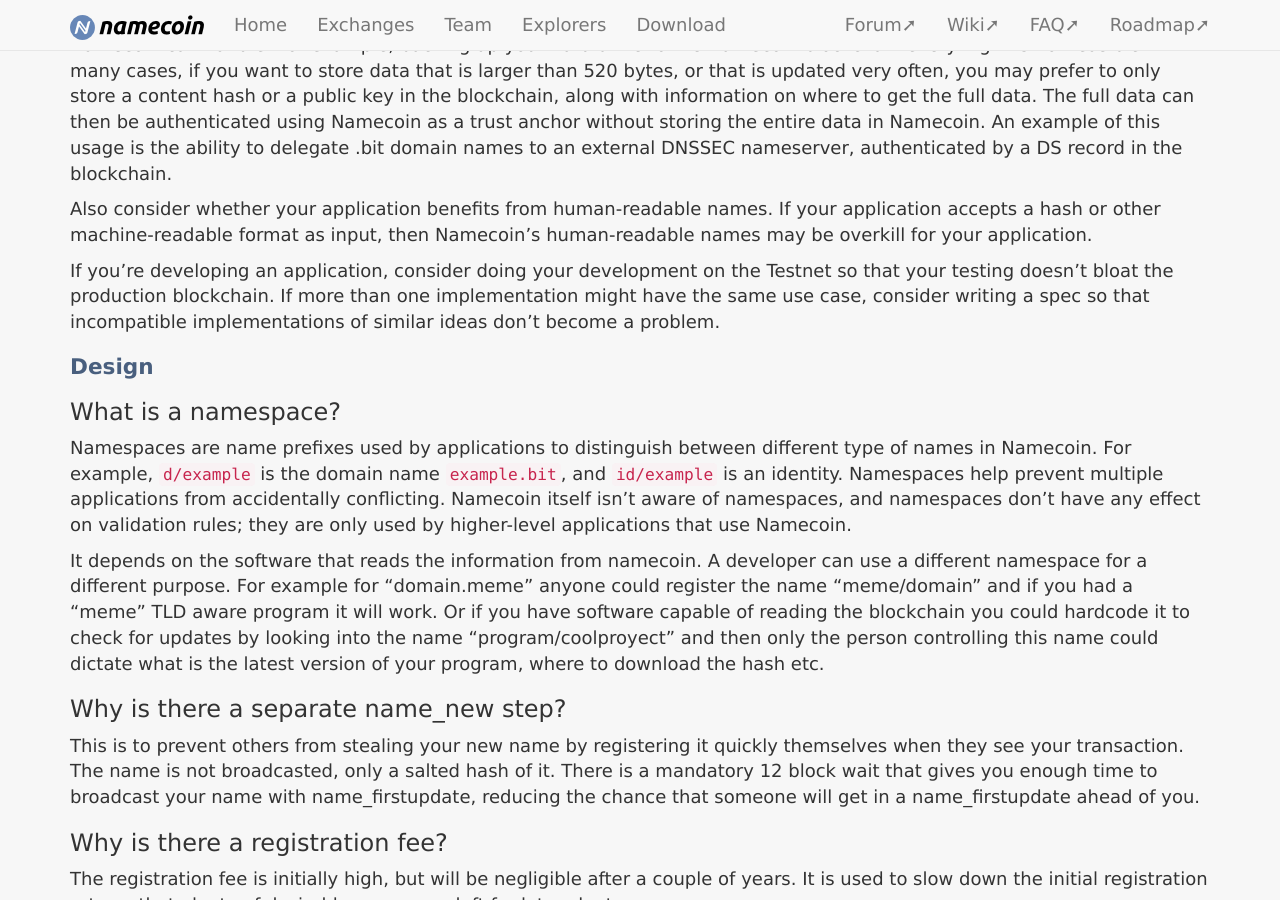
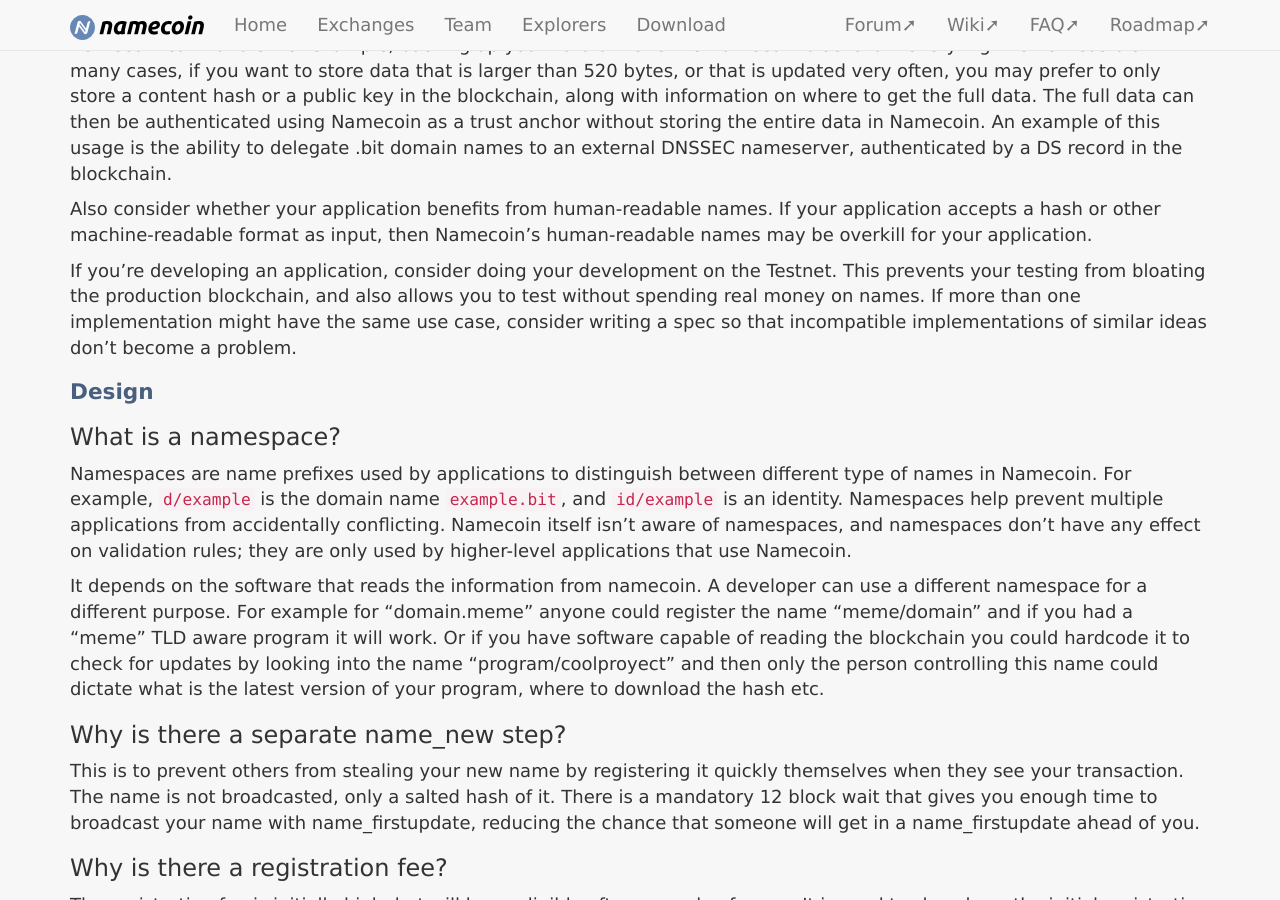
Before and after one commit to JeremyRand/namecoin.org, a Jekyll site: the page built from docs/faq/index.md, in a window 1280 px wide and 900 px high, scrolled down 1847 px. Built offline with Jekyll 4.4.1, drawn with Linux system fonts in a browser that asks for light colours.

Commit message:
FAQ: Reworded "What applications is Namecoin well-suited to?"

```diff
--- a/docs/faq/index.md
+++ b/docs/faq/index.md
@@ -57,7 +57,7 @@ Consider that Namecoin values are limited to 520 bytes, and that the block size
 
 Also consider whether your application benefits from human-readable names.  If your application accepts a hash or other machine-readable format as input, then Namecoin's human-readable names may be overkill for your application.
 
-If you're developing an application, consider doing your development on the Testnet so that your testing doesn't bloat the production blockchain.  If more than one implementation might have the same use case, consider writing a spec so that incompatible implementations of similar ideas don't become a problem.
+If you're developing an application, consider doing your development on the Testnet.  This prevents your testing from bloating the production blockchain, and also allows you to test without spending real money on names.  If more than one implementation might have the same use case, consider writing a spec so that incompatible implementations of similar ideas don't become a problem.
 
 ## Design
 
```
